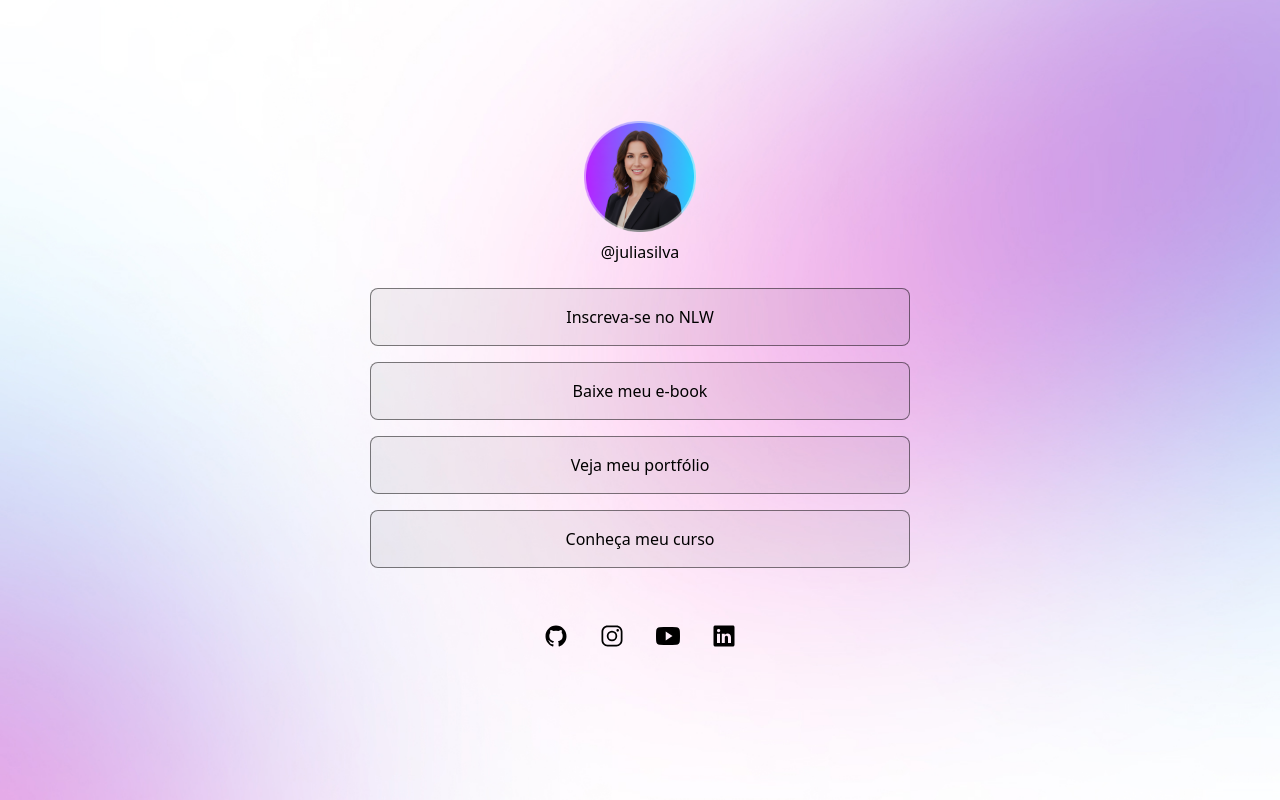
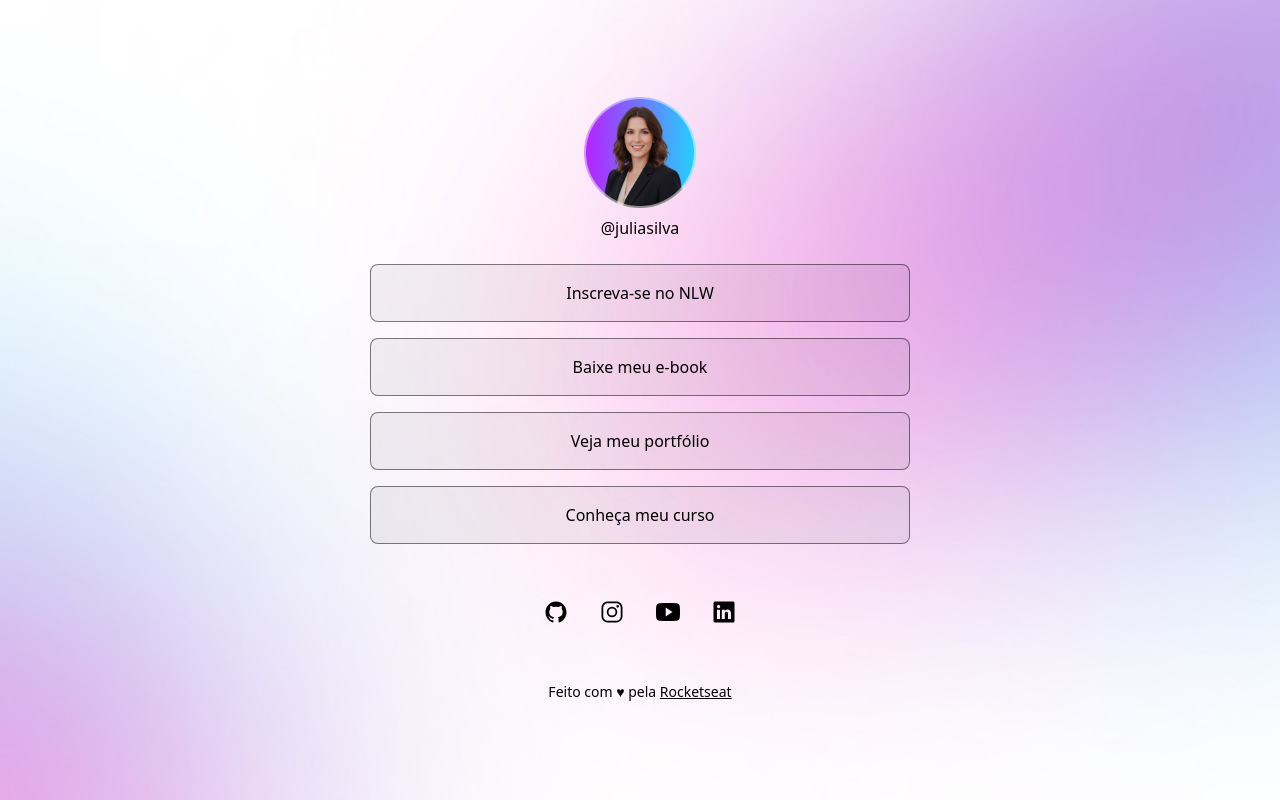
Before and after one commit to eulermomberger/dev-links, a Next.js app: page / in a window 1280 px wide. Built offline with nearby package versions, Linux system fonts and the light colour scheme.

Commit message:
✨ feat: Componente do footer

```diff
--- /dev/null
+++ b/src/components/Footer/index.tsx
@@ -0,0 +1,16 @@
+import Link from "next/link";
+
+export function Footer() {
+  return (
+    <footer className="text-sm text-center text-text">
+      Feito com ♥ pela {""}
+      <Link
+        href="https://rocketseat.com.br"
+        className="underline"
+        target="_blank"
+      >
+        Rocketseat
+      </Link>
+    </footer>
+  );
+}
--- a/src/components/MainPage/index.tsx
+++ b/src/components/MainPage/index.tsx
@@ -2,6 +2,7 @@ import { AvailableSocialLinks } from "@/types/social-links";
 import { Links } from "../Links";
 import { Profile } from "../Profile";
 import { SocialLinks } from "../SocialLinks";
+import { Footer } from "../Footer";
 
 // Estático agora, mas trocar pelo fetch do prismic depois
 const links = [
@@ -33,6 +34,8 @@ export function MainPage() {
       <Links links={links} />
 
       <SocialLinks socialLinks={socialLinks} />
+
+      <Footer/>
     </main>
   );
 }
```
